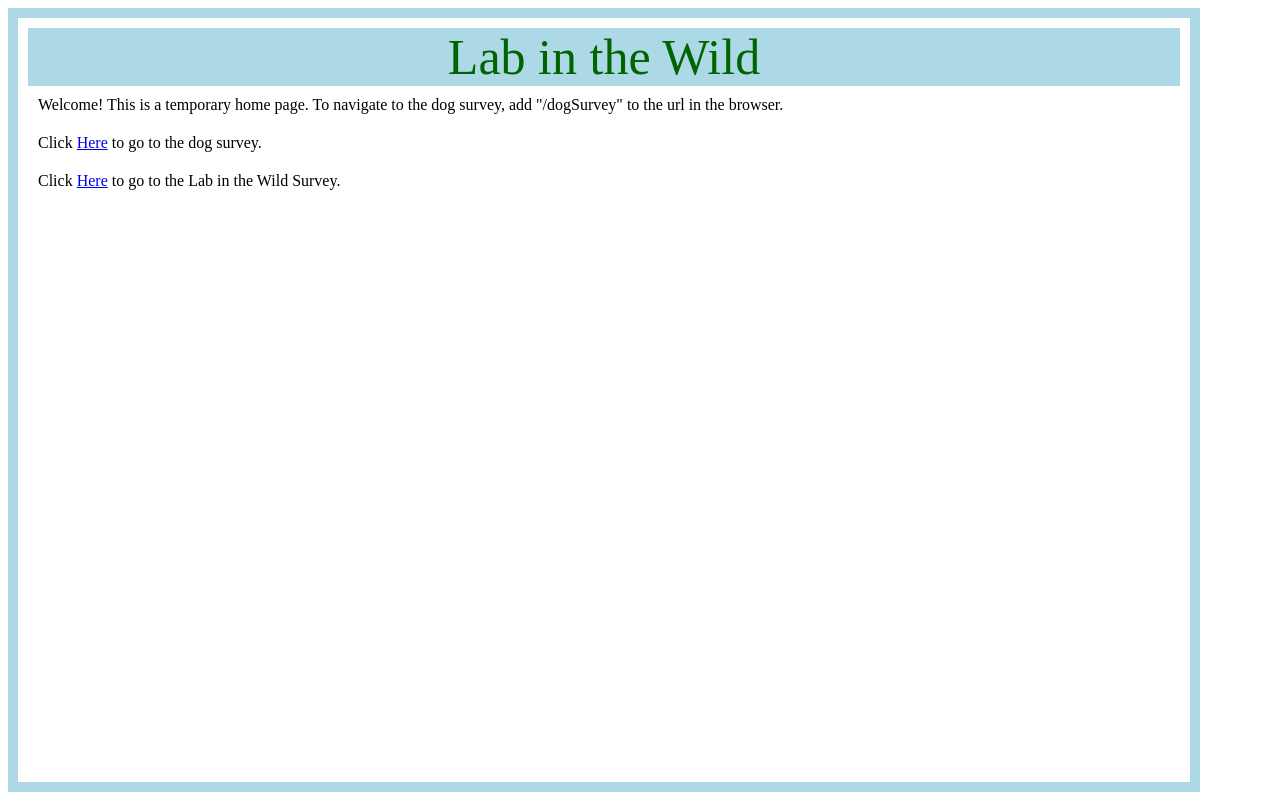
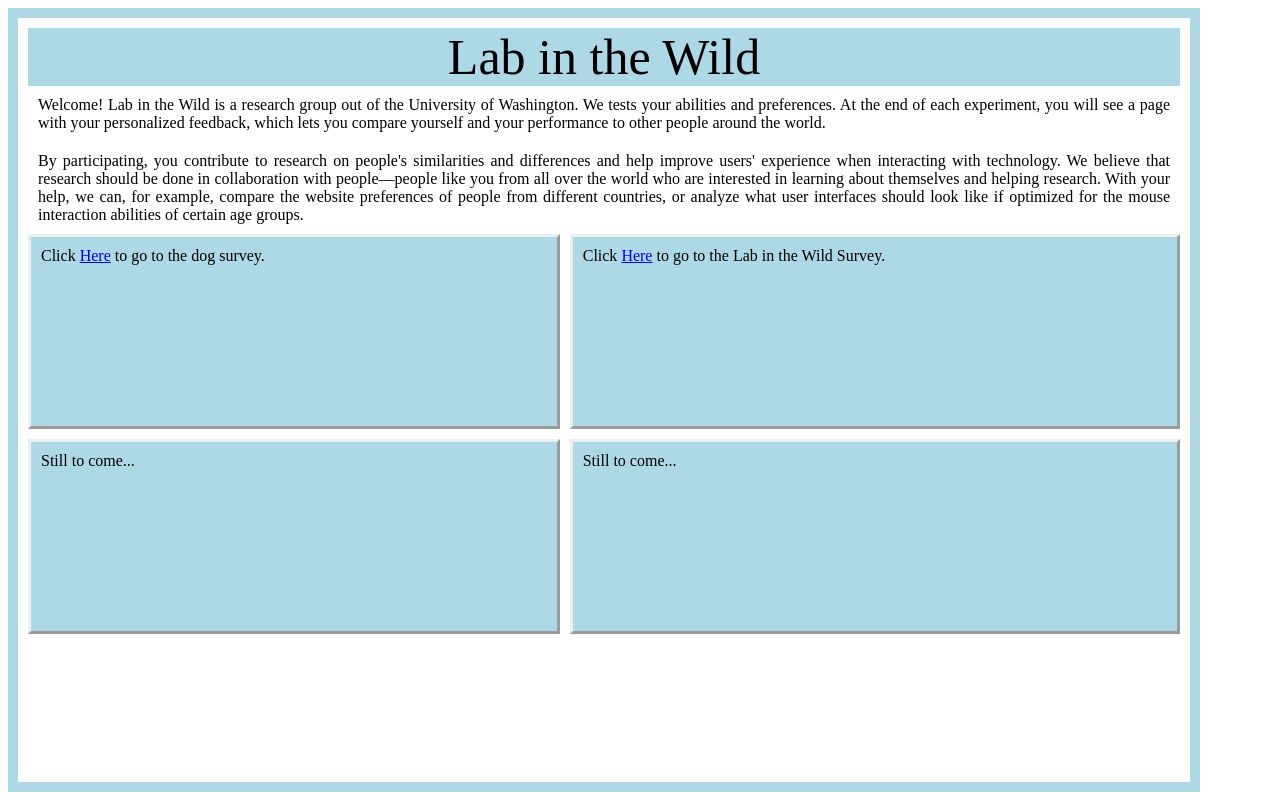
Before and after one commit to uw-ictd/ICTD_Free_Basics_Survey, a Django app: page / in a window 1280 px wide. Run offline with Django 3.2, Linux system fonts and the light colour scheme.

Commit message:
Updated style sheet

```diff
--- a/SampleSurvey/SampleSurvey/templates/index.html
+++ b/SampleSurvey/SampleSurvey/templates/index.html
@@ -3,11 +3,20 @@
 
 <header>Lab in the Wild</header>
 <body>
-<div>Welcome! This is a temporary home page. To navigate to the dog survey, add "/dogSurvey" to the url in the browser.</div>
-<div>
-  Click <a href="/dogSurvey/">Here</a> to go to the dog survey.
-</div>
-<div>
-  Click <a href="/survey1/">Here</a> to go to the Lab in the Wild Survey.
-</div>
+<div>Welcome! Lab in the Wild is a research group out of the University of Washington. We tests your abilities and preferences. At the end of each experiment, you will see a page with your personalized feedback, which lets you compare yourself and your performance to other people around the world.</div>
+<div>By participating, you contribute to research on people's similarities and differences and help improve users' experience when interacting with technology. We believe that research should be done in collaboration with people—people like you from all over the world who are interested in learning about themselves and helping research. With your help, we can, for example, compare the website preferences of people from different countries, or analyze what user interfaces should look like if optimized for the mouse interaction abilities of certain age groups.</div>
+<survey_grid>
+<select_survey1>
+  Click <a href="/dogSurvey">Here</a> to go to the dog survey.
+</select_survey1>
+<select_survey2>
+  Click <a href="/survey1/confirmation/">Here</a> to go to the Lab in the Wild Survey.
+</select_survey2>
+<select_survey3>
+  Still to come...
+</select_survey3>
+<select_survey4>
+  Still to come...
+</select_survey4>
+</survey_grid>
 </body>
--- a/SampleSurvey/Survey1/static/style/survey.css
+++ b/SampleSurvey/Survey1/static/style/survey.css
@@ -9,8 +9,8 @@
 }
 
 header {
-    color:darkgreen;
     background-color:lightblue;
+    text-color:black;
     text-align:center;
     font-size:50px;
     font-family:"Times New Roman", Times, serif;
@@ -21,3 +21,58 @@
     width:auto;
     padding:10px;
 }
+
+survey_grid {
+    display:grid;
+    grid-row-gap:10px;
+    grid-column-gap:10px;
+    height:400;
+}
+
+select_survey1 {
+    width:auto;
+    height:auto;
+    padding:10px;
+    background-color:lightblue;
+    grid-column-start:1;
+    grid-column-end:2;
+    grid-row-start:1;
+    grid-row-end:2;
+    border-style:outset;
+}
+
+select_survey2 {
+    width:auto;
+    height:auto;
+    padding:10px;
+    background-color:lightblue;
+    grid-column-start:2;
+    grid-column-end:3;
+    gird-row-start:1;
+    grid-row-end:2;
+    border-style:outset;
+}
+
+select_survey3 {
+    width:auto;
+    height:auto;
+    padding:10px;
+    background-color:lightblue;
+    grid-column-start:1;
+    grid-column-end:2;
+    grid-row-start:2;
+    grid-row-end:3;
+    border-style:outset;
+}
+
+select_survey4 {
+    width:auto;
+    height:auto;
+    padding:10px;
+    background-color:lightblue;
+    grid-column-start:2;
+    grid-column-end:3;
+    grid-row-start:2;
+    grid-row-end:3;
+    border-style:outset;
+}
```
